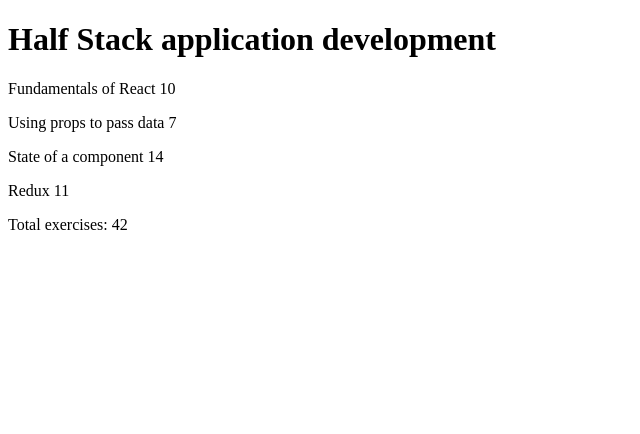
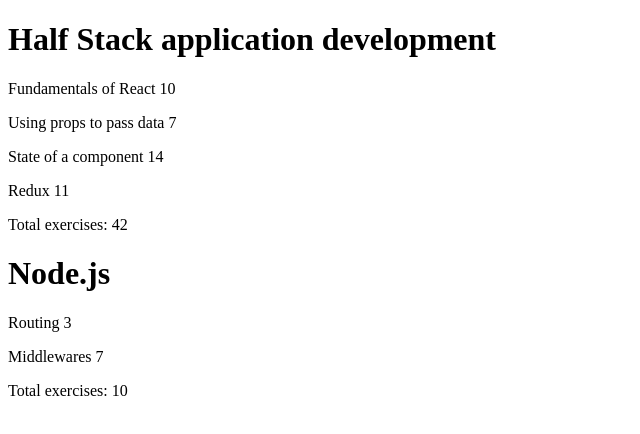
Before and after one commit to Helenagg/curse-fullStack-open, a React (Vite) app: page / in a window 1280 px wide. Shown: the top 434 px of the page, without its empty margins (0-640 px from the left). Built offline with nearby package versions, Linux system fonts and the light colour scheme.

Commit message:
part 2 exercise 4

```diff
--- a/src/App.jsx
+++ b/src/App.jsx
@@ -17,9 +17,10 @@
 };
 
 const App = () => {
-  const course = {
+  const course = [
+    {
+      name: "Half Stack application development",
       id: 1,
-    name: "Half Stack application development",
       parts: [
         {
           name: "Fundamentals of React",
@@ -42,24 +43,55 @@
           id: 4,
         },
       ],
-  };
+    },
+    {
+      name: "Node.js",
+      id: 2,
+      parts: [
+        {
+          name: "Routing",
+          exercises: 3,
+          id: 1,
+        },
+        {
+          name: "Middlewares",
+          exercises: 7,
+          id: 2,
+        },
+      ],
+    },
+  ];
 
-
-  const sum = course.parts.map((part) => part.exercises).reduce((accumulator, newValue) => accumulator + newValue, 0)
-  console.log('sum', sum);
-
+  // const total = course.map((item) => {
+  //   const newExercise = item.parts;
+  //   const sum = newExercise.map((exercise) => exercise.exercises).reduce((accumulator, newValue) => accumulator + newValue, 0)
+  //   console.log('total value', sum);
+  //   return sum
+  // }) //.reduce((accumulator, newValue) => accumulator + newValue, 0)
+// console.log('total', total);
   return (
     <>
-      <Header title={course.name} />
-      {course.parts.map((part) => (
+      {course.map((newCourse) => {
+        const total = newCourse.parts.reduce((acc, part) => acc + part.exercises, 0)
+        console.log('total', newCourse.parts);
+        return (
+          <>
+            <Header key={newCourse.id} title={newCourse.name} />
+            {newCourse.parts.map((part) => (
+
               <Course
                 key={part.id}
                 courseName={part.name}
-          exercise={part.exercises}
-        />
+                exercise={part.exercises} />
+
             ))}
+            <SumExercises sum={total} />
+          </>
+        );
+      })}
 
-      <SumExercises sum={sum} />
+      {/* {newCourse.parts.map((part) => (
+        ))} */}
     </>
   );
 };
```
Lines whose indentation alone changed are shown as unchanged.
